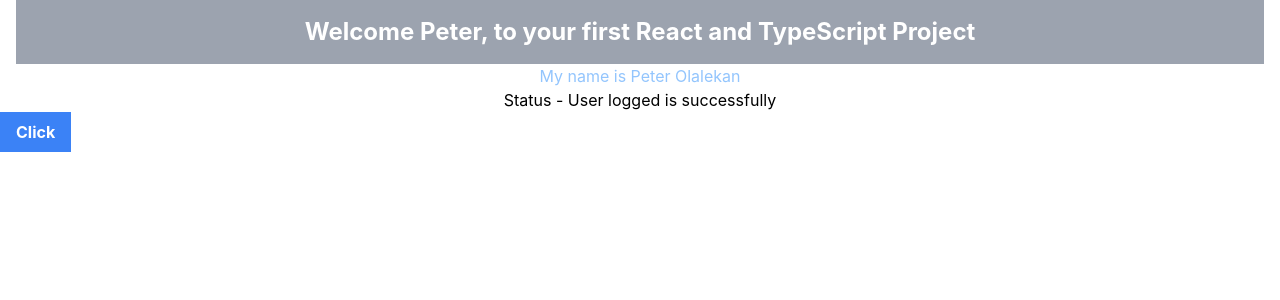
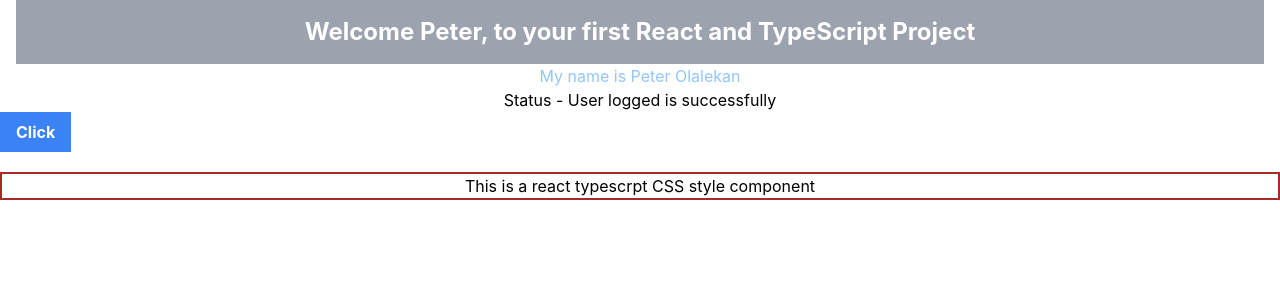
Before and after one commit to Peteru2/React-type, a React (Create React App) app: page / in a window 1280 px wide. Shown: the top 300 px of the page. Built offline with nearby package versions, Linux system fonts and the light colour scheme.

Commit message:
Style Component added

```diff
--- a/src/App.tsx
+++ b/src/App.tsx
@@ -4,6 +4,7 @@ import DGreet from './Component/DGreet';
 import Heading from './Component/Heading';
 import  Person from './Component/Person';
 import Status from './Component/Status';
+import StyleComp from './Component/StyleComp';
 
 function App() {
 
@@ -22,6 +23,8 @@ function App() {
         <Button handleClick={(event,id) =>{
           console.log("Clicked", event, id)
         }}/>
+
+        <StyleComp style={{border: "2px solid brown", marginTop:"20px"}}/>
     </div>
   );
 }
--- /dev/null
+++ b/src/Component/StyleComp.tsx
@@ -0,0 +1,14 @@
+type StyleCompProps = {
+    style: React.CSSProperties
+}
+
+
+const StyleComp = (props: StyleCompProps) => {
+    return (
+        <>
+            <div style={props.style}>This is a react typescrpt CSS style component</div>
+        </>
+     );
+}
+
+export default StyleComp;
```
